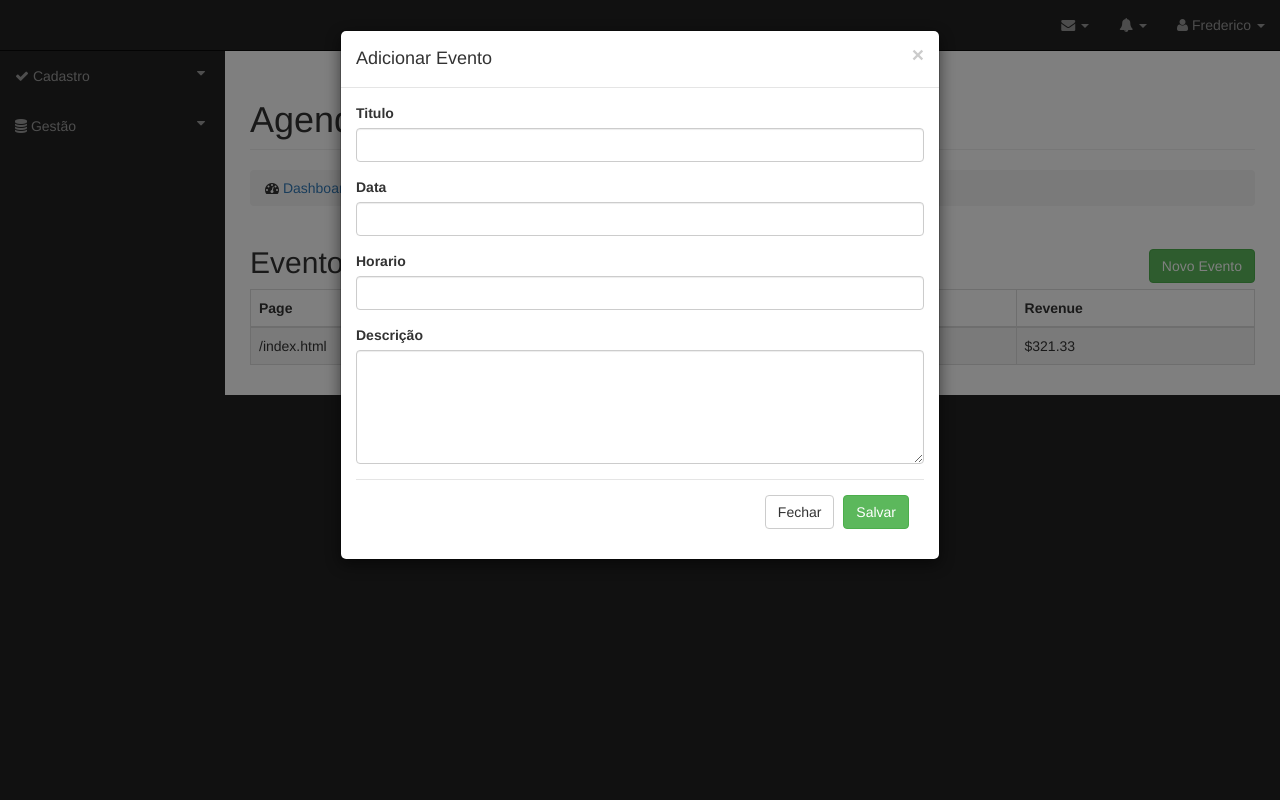
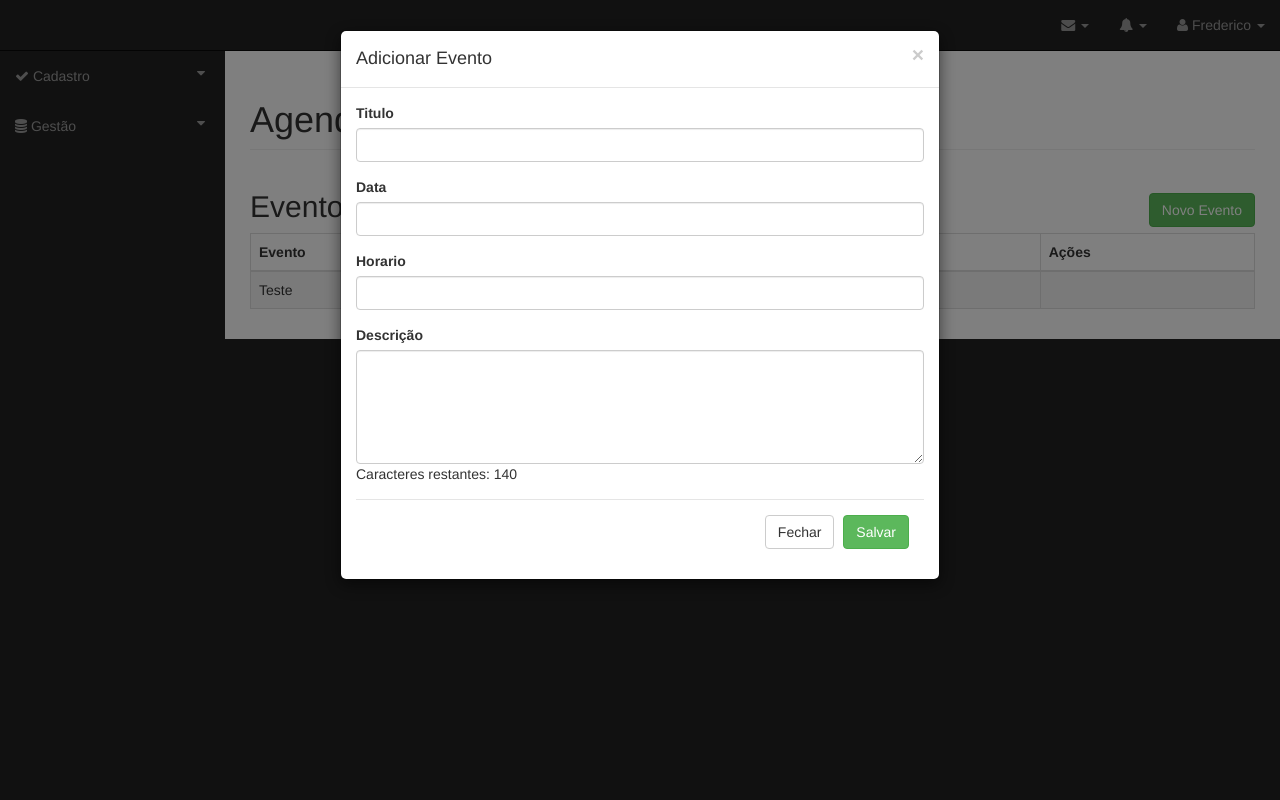
Before and after one commit to Fredrumond/crm-online, a PHP site: page /novo/agenda.php in a window 1280 px wide, after a click on "Novo Evento". Run offline with PHP 8.4, Linux system fonts and the light colour scheme; grey boxes labelled with a size stand in for pictures from a placeholder-image service; data that the repository does not hold is empty; some libraries are stand-ins or nearby versions.

Commit message:
[UP] Agenda

```diff
--- a/novo/agenda.php
+++ b/novo/agenda.php
@@ -16,18 +16,18 @@
 					<table class="table table-bordered table-hover table-striped">
 							<thead>
 									<tr>
-											<th>Page</th>
-											<th>Visits</th>
-											<th>% New Visits</th>
-											<th>Revenue</th>
+											<th>Evento</th>
+											<th>Data</th>
+											<th>Horario</th>
+											<th>Ações</th>
 									</tr>
 							</thead>
 							<tbody>
 									<tr class="active">
-											<td>/index.html</td>
-											<td>1265</td>
-											<td>32.3%</td>
-											<td>$321.33</td>
+											<td>Teste</td>
+											<td>05/04/2017</td>
+											<td>08:00</td>
+											<td></td>
 									</tr>
 							</tbody>
 					</table>
@@ -39,3 +39,47 @@
 	ob_end_clean();
 	include('base.php');
 ?>
+<script type="text/javascript">
+  $(document).ready(function(){
+    $('.time').mask('00:00:00');
+  });
+
+  $(function(){
+			 $.datepicker.regional['pt-BR'] = {
+			  closeText: 'Fechar',
+			  prevText: '&#x3c;Anterior',
+			  nextText: 'Pr&oacute;ximo&#x3e;',
+			  currentText: 'Hoje',
+			  monthNames: ['Janeiro','Fevereiro','Mar&ccedil;o','Abril','Maio','Junho',
+			  'Julho','Agosto','Setembro','Outubro','Novembro','Dezembro'],
+			  monthNamesShort: ['Jan','Fev','Mar','Abr','Mai','Jun',
+			  'Jul','Ago','Set','Out','Nov','Dez'],
+			  dayNames: ['Domingo','Segunda-feira','Ter&ccedil;a-feira','Quarta-feira','Quinta-feira','Sexta-feira','Sabado'],
+			  dayNamesShort: ['Dom','Seg','Ter','Qua','Qui','Sex','Sab'],
+			  dayNamesMin: ['Dom','Seg','Ter','Qua','Qui','Sex','Sab'],
+			  weekHeader: 'Sm',
+			  dateFormat: 'dd/mm/yy',
+			  firstDay: 0,
+			  isRTL: false,
+			  showMonthAfterYear: false,
+			  yearSuffix: ''};
+			 $.datepicker.setDefaults($.datepicker.regional['pt-BR']);
+			});
+
+      $( "#datepicker" ).datepicker( $.datepicker.regional[ "pt-BR" ]);
+
+      //LIMITAR CARACTERES
+      $("#descricao").bind("input keyup paste",function(){
+        var maximo = 140;
+        var disponivel = maximo - $(this).val().length;
+        if(disponivel < 0 ){
+          var texto = $(this).val().substr(0,maximo);
+          $(this).val(texto);
+          disponivel = 0;
+        }
+        $(".contagem").text(disponivel);
+      });
+
+
+
+</script>
--- a/novo/base.php
+++ b/novo/base.php
@@ -9,14 +9,14 @@
                       <?php echo $titulo ?>
                       <small><?php echo $subtitulo = ($subtitulo == " ")? $subtitulo: ''; ?></small>
                   </h1>
-                  <ol class="breadcrumb">
+                  <!-- <ol class="breadcrumb">
                       <li>
                           <i class="fa fa-dashboard"></i>  <a href="index.html">Dashboard</a>
                       </li>
                       <li class="active">
                           <i class="fa fa-file"></i> Blank Page
                       </li>
-                  </ol>
+                  </ol> -->
               </div>
 
           </div>
--- a/novo/controller/agenda/adicionar-evento.php
+++ b/novo/controller/agenda/adicionar-evento.php
@@ -1,12 +1,16 @@
 <?php
 
 include "../../_app/Config.inc.php";
+
+//CONVERTER DATA
+$dataConvertida = explode( '/', $_POST['data'] );
+$dataEvento= $dataConvertida[2]."-".$dataConvertida[1]."-".$dataConvertida[0];
 
 try {
 
   $titulo = $_POST['titulo'];
   $horario = $_POST['horario'];
-  $data = $_POST['data'];
+  $data = $dataEvento;
   $descricao = $_POST['descricao'];
   $data_cadastro = date('Y-m-d H:i:s');
 
--- a/novo/includes/default/default-js.php
+++ b/novo/includes/default/default-js.php
@@ -16,3 +16,6 @@
 
 <!-- Jquery UI -->
 <script src="libs/js/jquery-ui/jquery-ui.js"></script>
+
+<!-- Jquery UI -->
+<script src="libs/js/jquery.mask.min.js"></script>
--- a/novo/view/agenda/modal-evento.php
+++ b/novo/view/agenda/modal-evento.php
@@ -13,15 +13,17 @@
           </div>
           <div class="form-group">
             <label for="">Data</label>
-            <input type="text" class="form-control" id="data" name="data" >
+            <input type="text" class="form-control" id="datepicker" name="data" >
           </div>
           <div class="form-group">
             <label for="">Horario</label>
-            <input type="text" class="form-control" id="horario" name="horario">
+            <input type="text" class="form-control time" id="horario" name="horario" >
           </div>
           <div class="form-group">
             <label for="">Descrição</label>
             <textarea class="form-control" rows="5" id="descricao" name="descricao"></textarea>
+            Caracteres restantes:
+            <span class="contagem">140</span>
           </div>
           <div class="modal-footer">
             <button type="button" class="btn btn-default" data-dismiss="modal">Fechar</button>
```
Also changed, not shown: novo/libs/js/jquery.mask.min.js (added).
